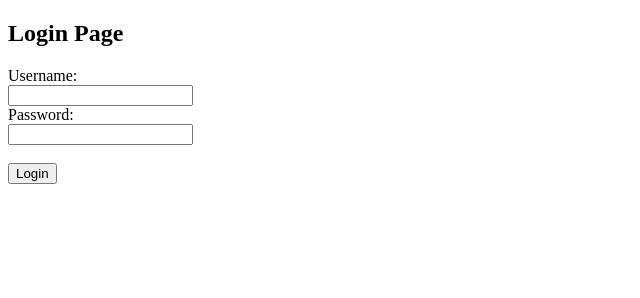
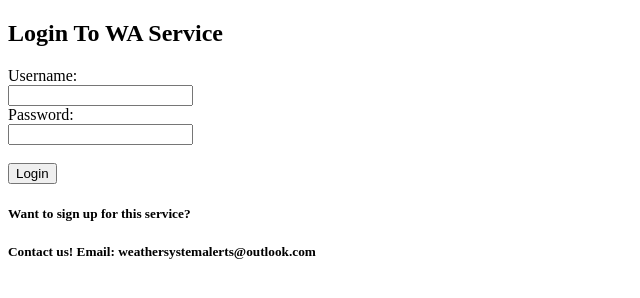
Before and after one commit to TechGenius1234/weatheralerts, a plain HTML site: page index.html in a window 1280 px wide. Shown: the whole page, without its empty margins (0-640 px from the left). Drawn offline with Linux system fonts and the light colour scheme.

Commit message:
Update index.html

```diff
--- a/index.html
+++ b/index.html
@@ -25,7 +25,7 @@
     </script>
 </head>
 <body>
-    <h2>Login Page</h2>
+    <h2>Login To WA Service</h2>
     <form>
         <label for="username">Username:</label><br>
         <input type="text" id="username" name="username"><br>
@@ -33,5 +33,7 @@
         <input type="password" id="password" name="password"><br><br>
         <button type="button" onclick="login()">Login</button>
     </form>
+    <h5>Want to sign up for this service?</h5>
+    <h5>Contact us! Email: weathersystemalerts@outlook.com</h5>
 </body>
 </html>
```
